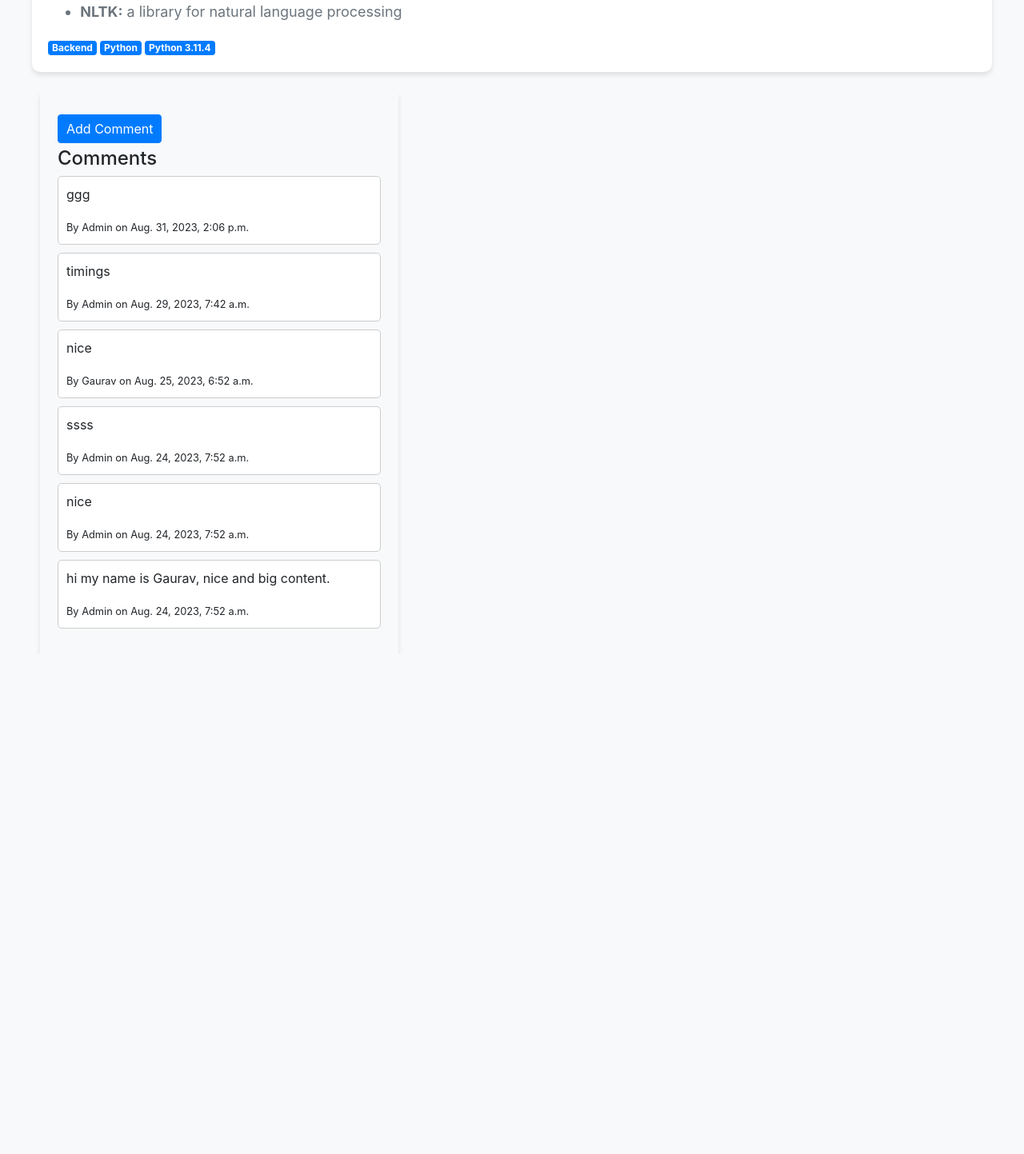
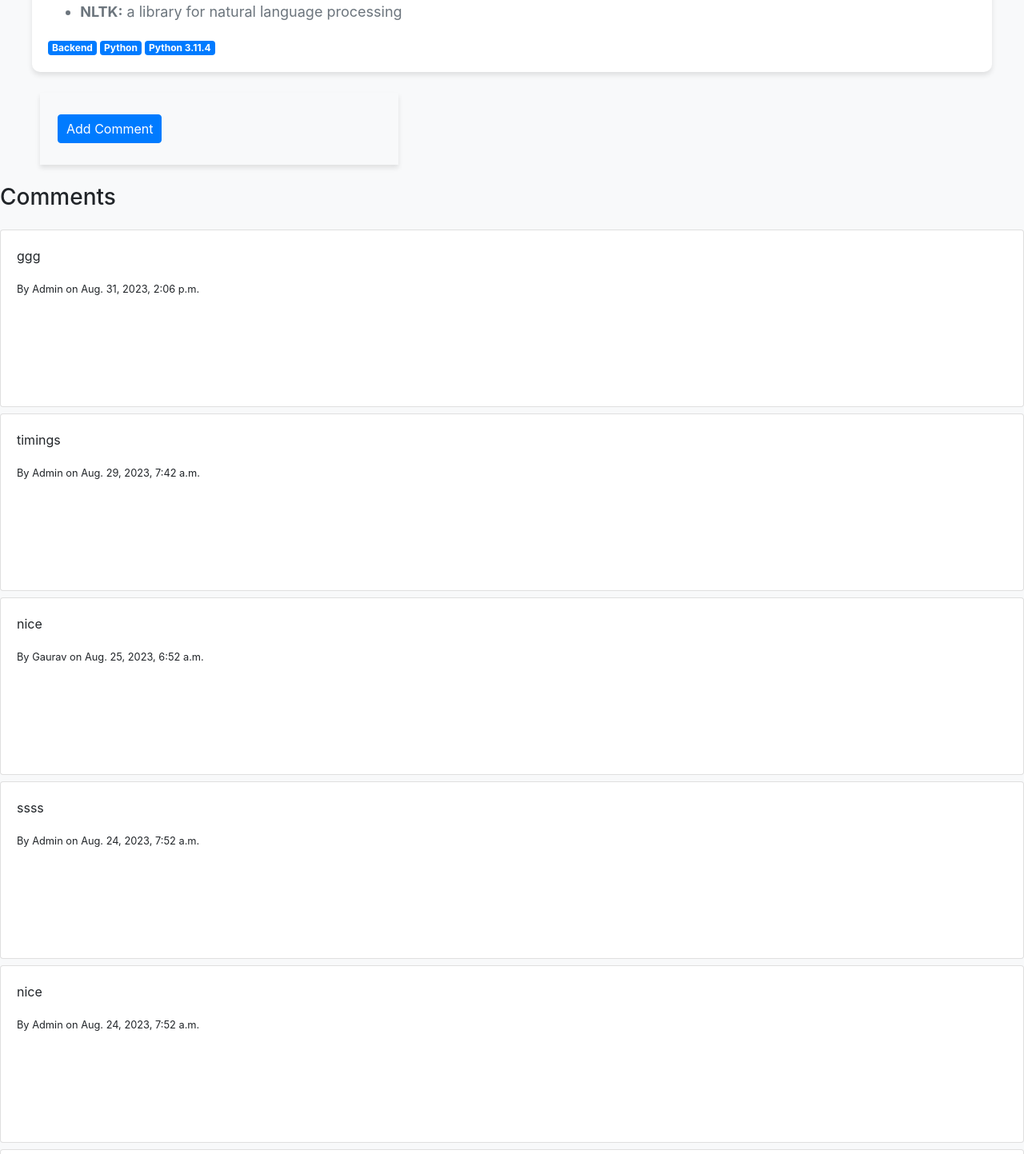
Before and after one commit to GauravD989/Blog_Apllication, a Django app: page /readmore/1/ in a window 1280 px wide. Shown: the part 5057-6500 px from the top of the page at 80% size. Before the commit the page ends 5843 px from the top, so only its background shows below. Run offline with Django 4.2, Linux system fonts and the light colour scheme; data comes from the database, SQL or seed files in the repository; both versions use the stored data as it was after the commit; some libraries are stand-ins or nearby versions.

Commit message:
commit:5

```diff
--- a/triage/templates/readmore.html
+++ b/triage/templates/readmore.html
@@ -99,12 +99,16 @@
       <button class="btn btn-primary comment-btn">Post Comment</button>
     </form>
   </div>
+</div>
 
-  <h4>Comments</h4>
+<h3 class="my-4">Comments</h3>
+<div class="comment-wrapper">
   {% for comment in comments %}
-    <div class="comment-box">
-      <p>{{ comment.content }}</p>
-      <small>By {{ comment.user.username }} on {{ comment.timestamp }}</small>
+    <div class="card mb-2">
+      <div class="card-body">
+        <p>{{ comment.content }}</p>
+        <small>By {{ comment.user.username }} on {{ comment.timestamp }}</small>
+      </div>
     </div>
   {% endfor %}
 </div>
```
Also changed, not shown: triage/db.sqlite3.
